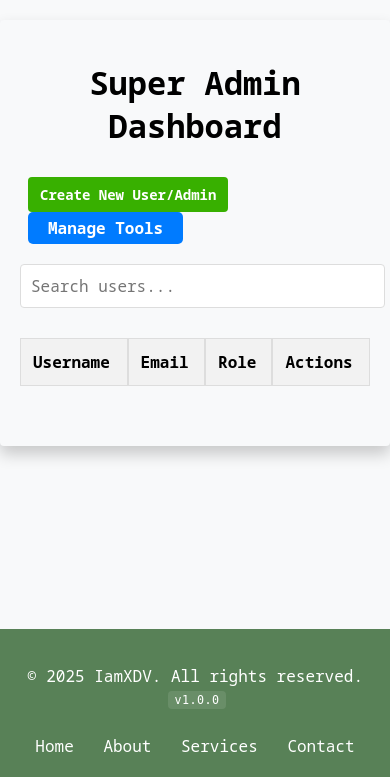
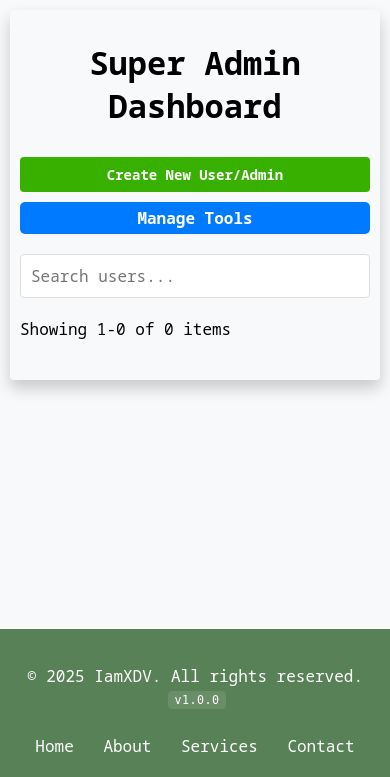
Before and after one commit to iamxdv30/TheOmnitool, a Flask app: page /superadmin_dashboard in a window 390 px wide. Shown: the part 67-844 px from the top of the page. Run offline with Flask 3, Linux system fonts and the light colour scheme; the visitor is signed in with stand-in values (Sample User, id 1); lists and menus that the app fills with data are empty; parts of the project's set-up code (start-up, migrations or seed data) failed here and were passed over.

Commit message:
feat: add responsive design, search and pagination to superadmin dashboard

```diff
--- a/static/css/superadmin.css
+++ b/static/css/superadmin.css
@@ -234,34 +234,148 @@ html.dark .tool-form-group h4 {
 
 .user-row td:last-child {
   white-space: nowrap;
+}
+
+.action-buttons {
   display: flex;
   flex-wrap: wrap;
   gap: 5px;
 }
 
-.user-row td:last-child .btn,
-.user-row td:last-child .delete-form {
-  flex: 1;
-  min-width: 100px; /* Adjust this value as needed */
+.action-buttons > * {
+  flex: 1 1 100px; /* Allow buttons to grow but have a base size */
 }
 
-.user-row td:last-child .delete-form {
-  margin: 0;
-}
-
-.user-row td:last-child .delete-form .btn {
-  width: 100%;
+.action-buttons .delete-form {
+  display: contents; /* Make the form wrapper not affect flex layout */
 }
 
 /* Responsive styles */
 @media screen and (max-width: 768px) {
-  .user-row td:last-child {
-    flex-direction: column;
+  .dashboard-container {
+    padding: 10px;
+    margin: 10px;
   }
 
-  .user-row td:last-child .btn,
-  .user-row td:last-child .delete-form {
+  #showCreateUserForm,
+  a.btn-manage-tools {
+    display: block;
     width: 100%;
+    margin: 0 0 10px 0;
+    box-sizing: border-box; /* Ensure padding doesn't affect width */
+  }
+
+  .user-table thead {
+    display: none; /* Hide table headers on small screens */
+  }
+
+  .user-table,
+  .user-table tbody,
+  .user-table tr,
+  .user-table td {
+    display: block;
+    width: 100%;
+    box-sizing: border-box;
+  }
+
+  .user-table tr {
+    margin-bottom: 15px;
+    border: 1px solid var(--border-color);
+    border-radius: 4px;
+    overflow: hidden; /* Contain child elements */
+  }
+
+  .user-table td {
+    text-align: right; /* Align content to the right */
+    padding: 12px;
+    padding-left: 45%; /* Make space for the label */
+    position: relative;
+    border: none;
+    border-bottom: 1px solid var(--border-color-light);
+    white-space: normal; /* Allow wrapping */
+    word-wrap: break-word; /* Handle long words */
+    overflow-wrap: break-word;
+  }
+
+  .user-table tr td:last-of-type {
+      border-bottom: none;
+  }
+
+  .user-table td::before {
+    content: attr(data-label); /* Use data-label for cell headers */
+    position: absolute;
+    left: 12px;
+    width: 40%;
+    padding-right: 10px;
+    white-space: nowrap;
+    text-align: left;
+    font-weight: bold;
+  }
+
+  .user-table td[data-label="Actions"] {
+    padding: 12px; /* Reset padding */
+    text-align: left; /* Override alignment */
+  }
+
+  .user-table td[data-label="Actions"]::before {
+    position: static; /* Remove absolute positioning */
+    display: block; /* Stack label above content */
+    width: auto;
+    padding: 0;
+    margin-bottom: 10px; /* Space between label and buttons */
+  }
+
+    .user-table tr.user-row td[data-label="Actions"] .action-buttons {
+    flex-direction: column;
+    gap: 8px;
+  }
+
+  .user-table tr.user-row td[data-label="Actions"] .action-buttons > * {
+    flex-basis: auto; /* Reset flex-basis */
+    width: 100%;
+  }
+
+  .search-input {
+    width: 100%;
+    box-sizing: border-box;
+  }
+
+  /* Responsive styles for tool access forms */
+  .tool-access td {
+    display: flex !important; /* Override display: block */
+    justify-content: center !important; /* Center content */
+    padding: 1rem 0 !important; /* Override padding */
+
+
+  }
+
+  .tool-access-container {
+    display: flex;
+    flex-direction: column;
+    gap: 1rem;
+    align-items: center; /* Center the form groups */
+  }
+
+  .tool-form-group {
+    padding: 1rem;
+    border: 1px solid var(--border-color);
+    border-radius: 8px;
+    background-color: var(--container-bg);
+    text-align: center; /* Center the title text */
+    width: 90%; /* Control the width of the form groups */
+    max-width: 400px;
+  }
+
+  .tool-form {
+    display: flex;
+    flex-direction: column;
+    gap: 1rem;
+  }
+
+  .tool-form .form-select,
+  .tool-form .btn {
+    width: 100%;
+    box-sizing: border-box;
   }
 }
 
--- a/static/js/pages/superadmin_dashboard.js
+++ b/static/js/pages/superadmin_dashboard.js
@@ -1,4 +1,19 @@
+import { initializeSearch } from '../utils/search.js';
+
 document.addEventListener('DOMContentLoaded', function() {
+    // Initialize search for user table
+    initializeSearch(
+        'userSearch',       // ID of the search input element
+        'userTableBody',    // ID of the container with the items to search
+        '.user-row',        // Selector for the items to filter
+        ['td:nth-child(1)', 'td:nth-child(2)'], // CSS selectors for searchable content (username and email)
+        {
+            itemsPerPage: 10, // Number of items per page
+            paginationContainerId: 'paginationContainer', // ID of the pagination container
+            counterElementId: 'itemCounter' // ID of the item counter element
+        }
+    );
+
     // Event listener for showing/hiding the update form
     document.querySelectorAll('.showUpdateForm').forEach(button => {
         button.addEventListener('click', function() {
--- a/templates/superadmin_dashboard.html
+++ b/templates/superadmin_dashboard.html
@@ -9,8 +9,9 @@
     <script src="{{ url_for('static', filename='js/utils/common.js') }}"></script>
     <script src="{{ url_for('static', filename='js/modules/ajax.js') }}"></script>
     <script src="{{ url_for('static', filename='js/modules/ui.js') }}"></script>
+    <script type="module" src="{{ url_for('static', filename='js/utils/search.js') }}"></script>
     <!-- Load page-specific JS -->
-    <script src="{{ url_for('static', filename='js/pages/superadmin_dashboard.js') }}"></script>
+    <script type="module" src="{{ url_for('static', filename='js/pages/superadmin_dashboard.js') }}"></script>
 {% endblock %}
 
 {% block content %}
@@ -53,6 +54,10 @@
         <input type="text" id="userSearch" class="search-input" placeholder="Search users...">
     </div>
 
+    <div class="search-results-info">
+        <div id="itemCounter" class="item-counter"></div>
+    </div>
+
     <!-- User table -->
     <table class="user-table">
         <thead>
@@ -66,16 +71,18 @@
         <tbody id="userTableBody">
             {% for user in users %}
             <tr class="user-row">
-                <td>{{ user.username }}</td>
-                <td>{{ user.email }}</td>
-                <td>{{ user.role }}</td>
-                <td>
+                <td data-label="Username" class="user-username">{{ user.username }}</td>
+                <td data-label="Email" class="user-email">{{ user.email }}</td>
+                <td data-label="Role" class="user-role">{{ user.role }}</td>
+                <td data-label="Actions">
+                    <div class="action-buttons">
                         <button class="btn btn-secondary showUpdateForm">Update</button>
                         <button class="btn btn-secondary showToolAccess" >Tool Access</button>
                         <button class="btn btn-secondary showChangeRole">Change Role</button>
                         <form action="{{ url_for('admin.delete_user', user_id=user.id) }}" method="post" class="delete-form">
                             <button type="submit" class="btn btn-danger">Delete User</button>
                         </form>
+                    </div>
                 </td>
             </tr>
                 <tr class="update-form" style="display:none;">
@@ -142,6 +149,8 @@
         </tbody>
     </table>
 
+    <div id="paginationContainer" class="pagination-container"></div>
+
     <!-- All JavaScript has been moved to modular files:
          - common.js: General utilities
          - ajax.js: AJAX request handling
```
Lines whose indentation alone changed are shown as unchanged.
